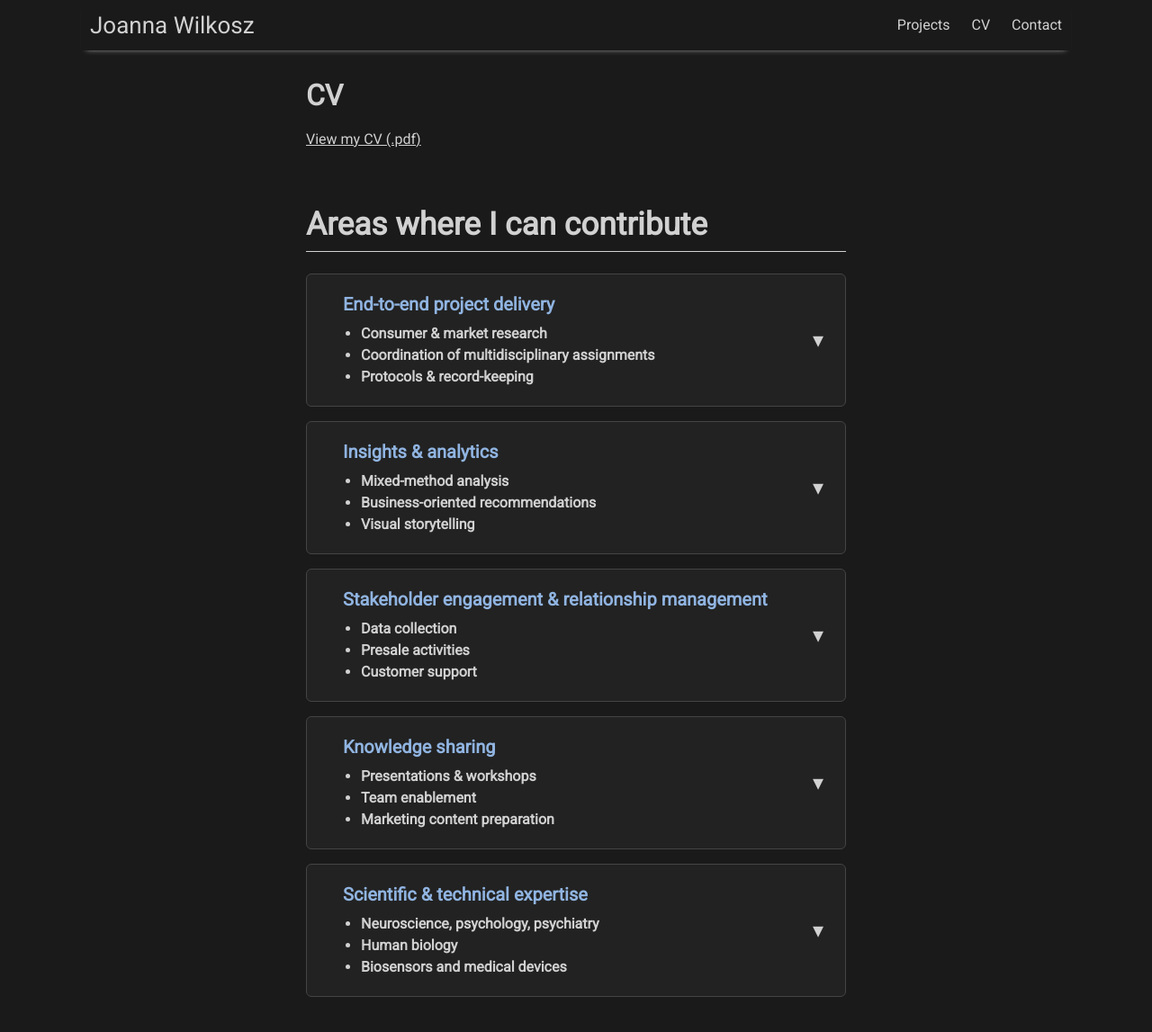
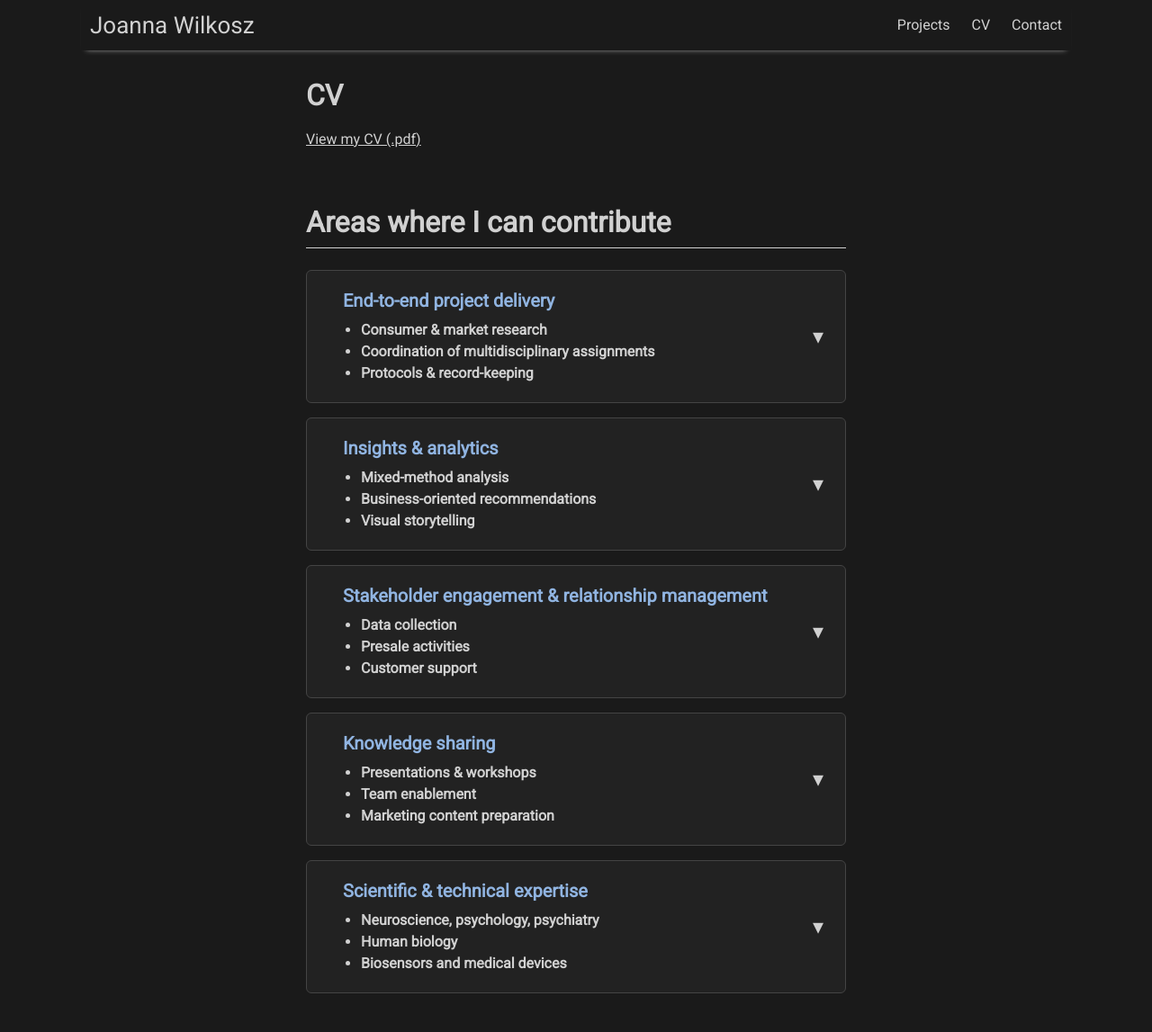
Before and after one commit to joanna-wi/joanna-wi.github.io, a Jekyll site: the page built from pages/cv.md, in a window 1280 px wide and 1200 px high. Shown: the top 1147 px of the window at 90% size. Built offline with Jekyll 4.4.1, drawn with Linux system fonts in a browser that asks for light colours; nearby versions of some CDN libraries.

Commit message:
Update cv.md

```diff
--- a/pages/cv.md
+++ b/pages/cv.md
@@ -8,7 +8,7 @@ permalink: /cv/
 
 <br>
 
-<h2 style="font-size:2.2rem; margin:0 0 1.5rem; padding-bottom:.5rem; border-bottom:1px solid #d1d1d1;">Areas where I can contribute</h2>
+<h2 style="font-size:2rem; margin:0 0 1.5rem; padding-bottom:.5rem; border-bottom:1px solid #d1d1d1;">Areas where I can contribute</h2>
 
 <style>
 .cv-box { border:1px solid #444; border-radius:6px; margin:1rem 0; background:#222; }
```
